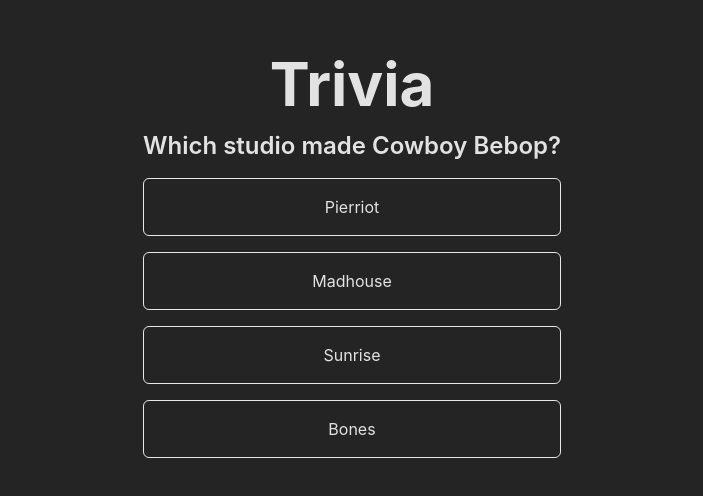
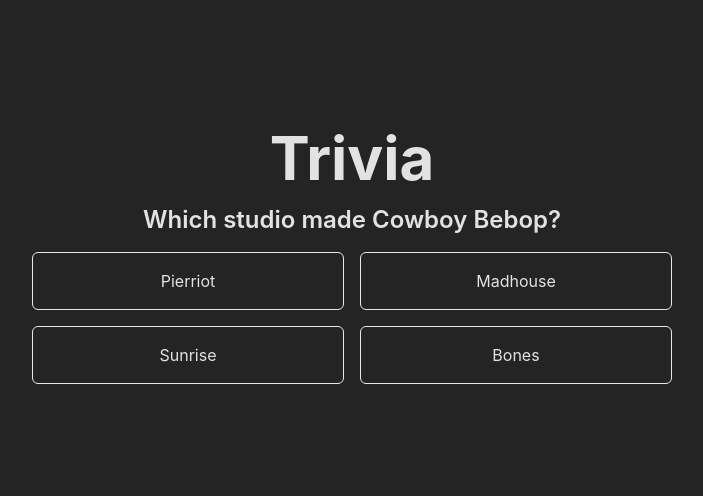
Before and after one commit to facindito/trivia, a React (Vite) app: page / in a window 1280 px wide. Shown: the part 144-640 px from the top of the page, without its empty margins (288-991 px from the left). Built offline with nearby package versions, Linux system fonts and the light colour scheme.

Commit message:
add text component

```diff
--- a/src/App.jsx
+++ b/src/App.jsx
@@ -1,5 +1,6 @@
-import { useEffect, useRef, useState } from 'react'
+import { useEffect, useState } from 'react'
 import getQuestions from './services/getQuestions'
+import { Text } from './components/Text'
 
 export default function App () {
   const [questions, setQuestions] = useState([])
@@ -14,18 +15,18 @@
   }, [])
 
   return (
-    <div className='min-h-screen grid place-content-center p-4 overflow-hidden'>
+    <div className='flex flex-col justify-center items-center min-h-screen max-w-2xl mx-auto p-4'>
       <h1 className='font-bold text-6xl text-center mb-4'>Trivia</h1>
       {
         currentQuestion && (
-          <main className='max-w-4xl m-auto w-full'>
-            <h2 className='max-w-[70ch] text-center mb-4 font-semibold text-2xl'>
+          <main className='min-w-full'>
+            <h2 className='text-center mb-4 font-semibold text-2xl'>
               <Text value={currentQuestion.question} />
             </h2>
-            <ul className='flex flex-col gap-4 justify-center items-center'>
+            <ul className='grid md:grid-cols-2 gap-4'>
               {
                 currentQuestion.answers.map((answer, index) => (
-                  <li key={index} className='w-full'>
+                  <li key={index} className='w-full h-full'>
                     <button className='border rounded-md w-full text-center p-4'>
                       <Text value={answer} />
                     </button>
@@ -33,24 +34,10 @@
                 ))
               }
             </ul>
+
           </main>
         )
       }
-
     </div>
   )
 }
-
-function Text ({ value, props }) {
-  const questionText = useRef()
-
-  useEffect(() => {
-    questionText.current.innerHTML = value
-  }, [value])
-  return (
-    <div
-      {...props}
-      ref={questionText}
-    />
-  )
-}
--- /dev/null
+++ b/src/components/Text.jsx
@@ -0,0 +1,15 @@
+import { useEffect, useRef } from 'react'
+
+export function Text ({ value, props }) {
+  const questionText = useRef()
+
+  useEffect(() => {
+    questionText.current.innerHTML = value
+  }, [value])
+  return (
+    <div
+      {...props}
+      ref={questionText}
+    />
+  )
+}
```
